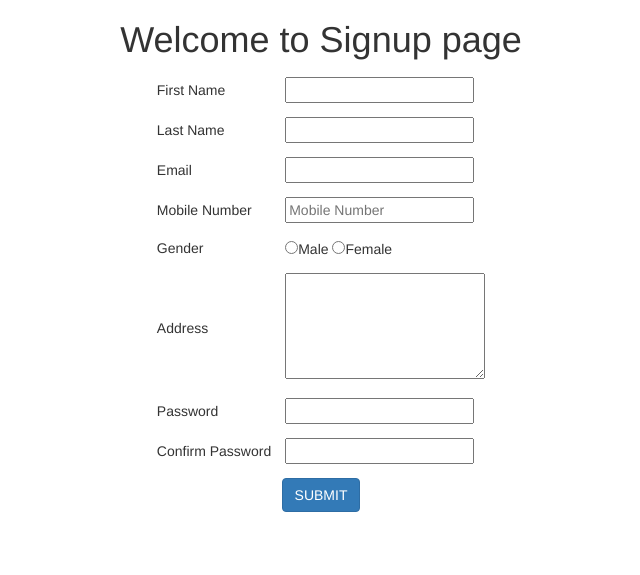
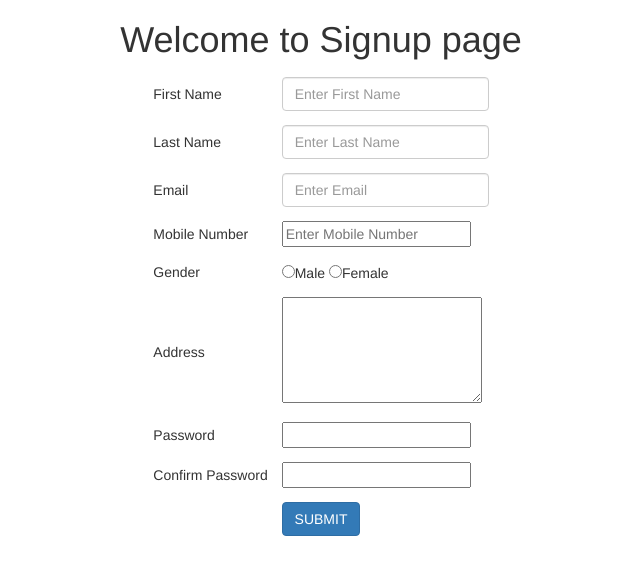
Before and after one commit to Sagarsonara2143/Django_project, a Django app: page /signup/ in a window 1280 px wide. Shown: the part 52-627 px from the top of the page, without its empty margins (319-959 px from the left). Run offline with Django 4.2, Linux system fonts and the light colour scheme; some libraries are stand-ins or nearby versions.

Commit message:
10.04.2023

```diff
--- a/myapp/templates/signup.html
+++ b/myapp/templates/signup.html
@@ -21,22 +21,22 @@
 			<table>
 			<tr>
 				<td>First Name</td>
-				<td><input type="text" name="fname" required></td>
+				<td><input type="text" name="fname" class="form-control" placeholder="Enter First Name"></td>
 			</tr>
 
 			<tr>
 				<td>Last Name</td>
-				<td><input type="text" name="lname" required></td>
+				<td><input type="text" name="lname" class="form-control" placeholder="Enter Last Name"></td>
 			</tr>
 
 			<tr>
 				<td>Email</td>
-				<td><input type="text" name="email"></td>
+				<td><input type="text" name="email" class="form-control" placeholder="Enter Email"></td>
 			</tr>
 
 			<tr>
 				<td>Mobile Number</td>
-				<td><input type="text" name="mobile" placeholder="Mobile Number"></td>
+				<td><input type="text" name="mobile" placeholder="Enter Mobile Number"></td>
 			</tr>
 
 			<tr>
```
